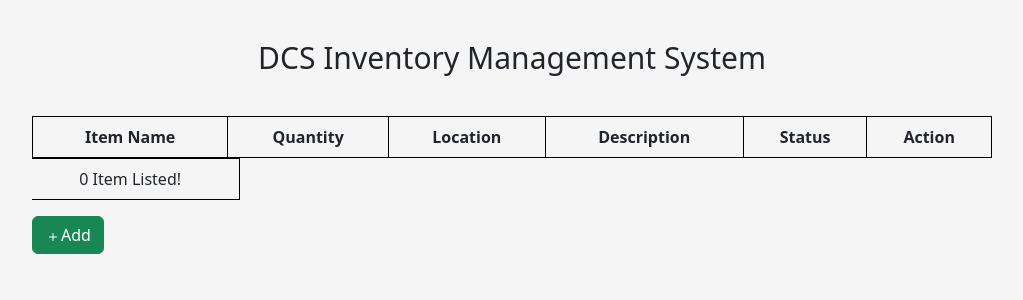
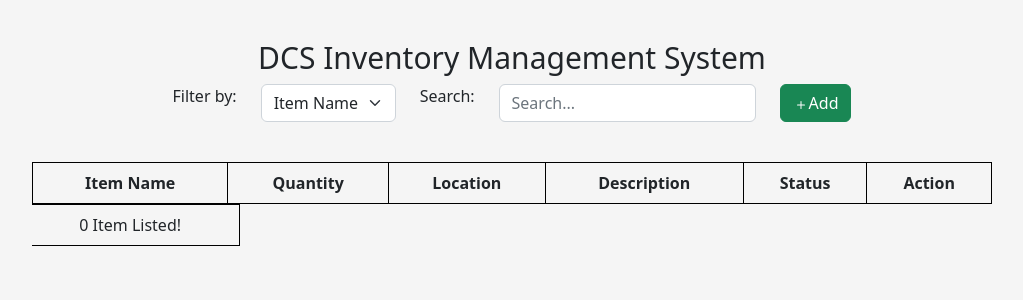
Before and after one commit to dominic-myb/dcs-inventory, a PHP site: page / in a window 1280 px wide. Shown: the top 300 px of the page, without its empty margins (128-1151 px from the left). Run offline with PHP 8.4, Linux system fonts and the light colour scheme; data that the repository does not hold is empty.

Commit message:
Added Search

```diff
--- a/index.php
+++ b/index.php
@@ -1,4 +1,5 @@
 <?php include("./includes/components/connection.php") ?>
+<!-- TODO: MOVE ADD BUTTON TO THE TOP AND ADD DELETE ALL OR ADD A RADIO BUTTON TO SELECT ALL THEN DELETE ADD CONFIRMATION, ADD SENTENCE AND CONCAT ADD BTN AND DELETE BTN-->
 <!DOCTYPE html>
 <html lang="en">
 
@@ -19,9 +20,43 @@
 
 <body>
   <main>
-    <div class="page-title">
-      <h1>DCS <?php echo $pageTitle ?></h1>
+    <div class="page-title d-flex flex-row">
+      <div class="row justify-content-center">
+        <h1>DCS <?php echo $pageTitle ?></h1>
+
+        <div class="col-auto">
+          <label for="filter-bar" class="form-label">Filter by:</label>
+        </div>
+        <div class="col-auto">
+          <select id="filter-bar" class="form-select">
+            <option value="name">Item Name</option>
+            <option value="quantity">Quantity</option>
+            <option value="location">Location</option>
+            <option value="status">Status</option>
+          </select>
+        </div>
+        <div class="col-auto">
+          <label for="search-bar" class="form-label">
+            Search:
+          </label>
+        </div>
+        <div class="col-auto">
+          <input type="text" id="search-bar" class="form-control" placeholder="Search...">
+        </div>
+        <div class="col-auto">
+          <div class="row">
+            <div class="wrapper d-flex justify-content-start text-center">
+              <button type="button" class="btn btn-success" data-bs-toggle="modal" data-bs-target="#add-item-modal">
+                <svg xmlns="http://www.w3.org/2000/svg" width="16" height="16" fill="currentColor" class="bi bi-plus" viewBox="0 0 16 16">
+                  <path d="M8 4a.5.5 0 0 1 .5.5v3h3a.5.5 0 0 1 0 1h-3v3a.5.5 0 0 1-1 0v-3h-3a.5.5 0 0 1 0-1h3v-3A.5.5 0 0 1 8 4" />
+                </svg>Add
+              </button>
+            </div>
+          </div>
+        </div>
+      </div>
     </div>
+    <div id="search-result"></div>
     <div class="content table-responsive mx-auto primary-table col-sm-11 col-md-10 col-lg-9 col-xl-9 col-xxl-8">
       <table class="table">
         <thead>
@@ -34,12 +69,12 @@
             <th scope="col">Action</th>
           </tr>
         </thead>
-        <tbody>
+        <tbody id="table-body">
           <?php
           $query = "SELECT * FROM items";
-          $res = $conn->query($query);
+          $res = mysqli_query($conn, $query);
           if ($res->num_rows > 0) {
-            while ($row = $res->fetch_assoc()) {
+            while ($row = mysqli_fetch_assoc($res)) {
           ?>
               <tr scope="row">
                 <td><?php echo $row['item_name'] ?></td>
@@ -67,18 +102,6 @@
           ?>
         </tbody>
       </table>
-    </div>
-
-    <div id="add-btn-container" class="container col-sm-11 col-md-10 col-lg-9 col-xl-9 col-xxl-8 p-0">
-      <div class="row">
-        <div class="wrapper d-flex justify-content-start text-center">
-          <button type="button" class="btn btn-success" data-bs-toggle="modal" data-bs-target="#add-item-modal">
-            <svg xmlns="http://www.w3.org/2000/svg" width="16" height="16" fill="currentColor" class="bi bi-plus" viewBox="0 0 16 16">
-              <path d="M8 4a.5.5 0 0 1 .5.5v3h3a.5.5 0 0 1 0 1h-3v3a.5.5 0 0 1-1 0v-3h-3a.5.5 0 0 1 0-1h3v-3A.5.5 0 0 1 8 4" />
-            </svg>Add
-          </button>
-        </div>
-      </div>
     </div>
 
     <div id="add-item-modal" class="modal" tabindex="-1">
```
